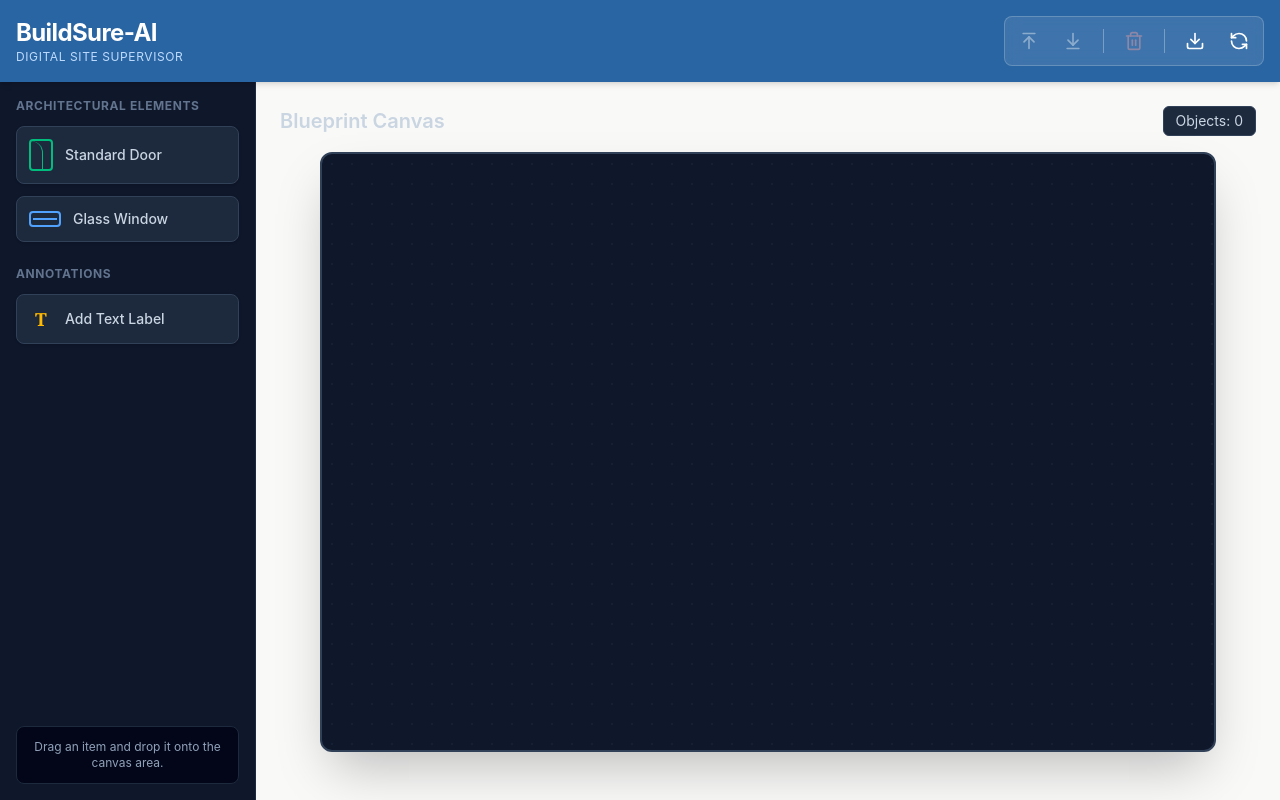
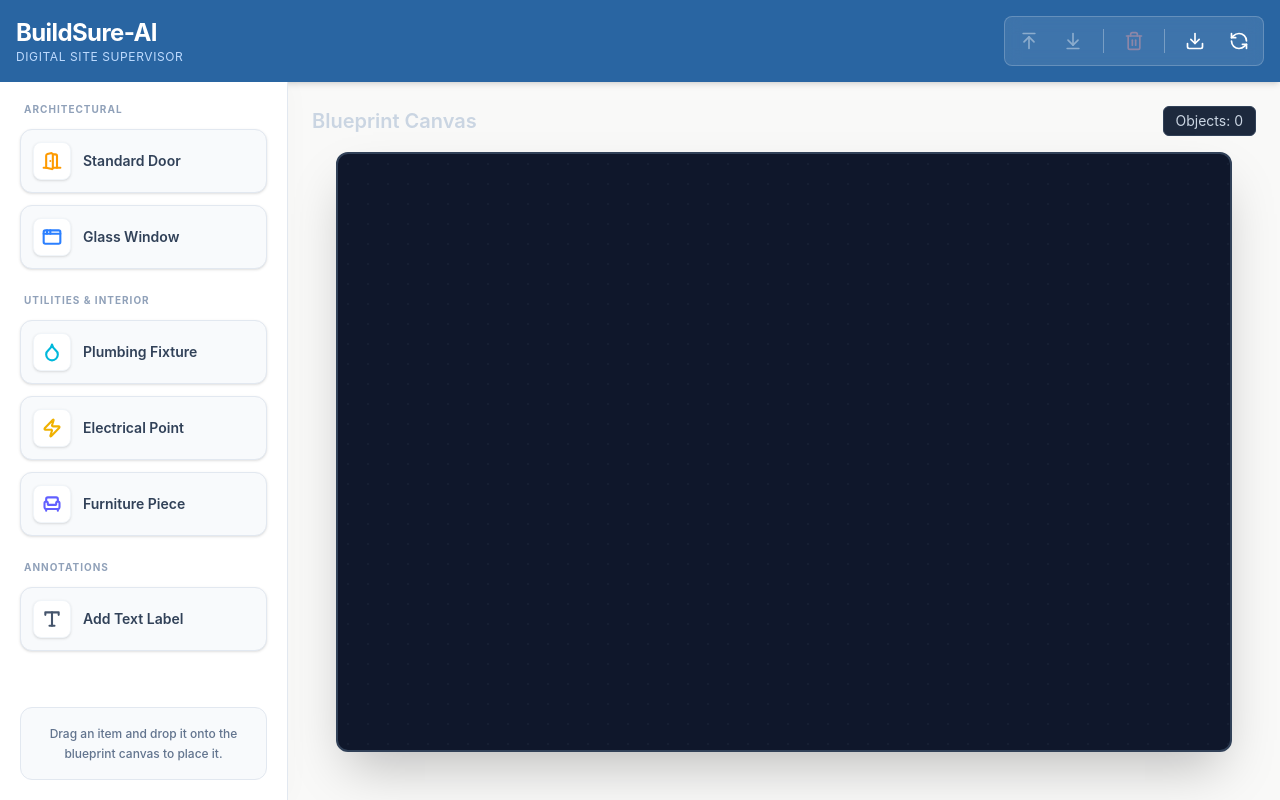
Before and after one commit to shxrox/BuildSure-AI, a React (Vite) app in the folder frontend/: page / in a window 1280 px wide. Built offline with nearby package versions, Linux system fonts and the light colour scheme.

Commit message:
feat: rebuild sidebar with light theme, lucide icons, and new utility items

```diff
--- a/frontend/src/components/Sidebar.tsx
+++ b/frontend/src/components/Sidebar.tsx
@@ -1,69 +1,55 @@
+import { DoorOpen, AppWindow, Droplet, Zap, Armchair, Type } from 'lucide-react';
+
 export default function Sidebar() {
-  // This function packages the "type" of item being dragged
-  // so the Canvas knows exactly what to render when it's dropped.
   const handleDragStart = (e: React.DragEvent<HTMLDivElement>, itemType: string) => {
     e.dataTransfer.setData('application/buildsure-item', itemType);
     e.dataTransfer.effectAllowed = 'copy';
   };
 
+  // Helper component to keep our code clean and reusable
+  const DraggableItem = ({ type, icon: Icon, label, color }: { type: string, icon: any, label: string, color: string }) => (
+    <div
+      draggable
+      onDragStart={(e) => handleDragStart(e, type)}
+      className="bg-slate-50 border border-slate-200 p-3 rounded-xl cursor-grab hover:bg-blue-50 hover:border-blue-200 hover:shadow-md transition-all flex items-center gap-3 active:cursor-grabbing shadow-sm"
+    >
+      <div className={`p-2 rounded-lg ${color} bg-white border border-slate-100 shadow-sm`}>
+        <Icon size={20} strokeWidth={2.5} />
+      </div>
+      <span className="text-sm font-semibold text-slate-700">{label}</span>
+    </div>
+  );
+
   return (
-    <aside className="w-64 bg-slate-900 border-r border-slate-800 p-4 flex flex-col gap-6 overflow-y-auto">
+    <aside className="w-72 bg-white border-r border-slate-200 p-5 flex flex-col gap-6 overflow-y-auto z-10 shadow-[4px_0_24px_rgba(0,0,0,0.02)]">
+
       <div>
-        <h2 className="text-xs font-bold text-slate-500 uppercase tracking-wider mb-3">Architectural Elements</h2>
+        <h2 className="text-[10px] font-bold text-slate-400 uppercase tracking-widest mb-3 px-1">Architectural</h2>
         <div className="flex flex-col gap-3">
-
-          {/* Draggable Door */}
-          <div
-            draggable
-            onDragStart={(e) => handleDragStart(e, 'door')}
-            className="bg-slate-800 border border-slate-700 p-3 rounded-lg cursor-grab hover:bg-slate-700 transition-colors flex items-center gap-3 active:cursor-grabbing shadow-sm"
-          >
-            {/* Visual Icon for Door */}
-            <div className="w-6 h-8 border-2 border-emerald-500 rounded-sm flex items-center justify-start">
-              <div className="w-3 h-full border-r border-emerald-500 rounded-tr-full"></div>
-            </div>
-            <span className="text-sm font-medium text-slate-300">Standard Door</span>
-          </div>
-
-          {/* Draggable Window */}
-          <div
-            draggable
-            onDragStart={(e) => handleDragStart(e, 'window')}
-            className="bg-slate-800 border border-slate-700 p-3 rounded-lg cursor-grab hover:bg-slate-700 transition-colors flex items-center gap-3 active:cursor-grabbing shadow-sm"
-          >
-            {/* Visual Icon for Window */}
-            <div className="w-8 h-4 border-2 border-blue-400 rounded-sm flex flex-col justify-center gap-[2px] p-[2px]">
-              <div className="w-full h-[2px] bg-blue-400"></div>
-            </div>
-            <span className="text-sm font-medium text-slate-300">Glass Window</span>
-          </div>
-
+          <DraggableItem type="door" icon={DoorOpen} label="Standard Door" color="text-amber-500" />
+          <DraggableItem type="window" icon={AppWindow} label="Glass Window" color="text-blue-500" />
         </div>
       </div>
 
       <div>
-        <h2 className="text-xs font-bold text-slate-500 uppercase tracking-wider mb-3">Annotations</h2>
+        <h2 className="text-[10px] font-bold text-slate-400 uppercase tracking-widest mb-3 px-1">Utilities & Interior</h2>
         <div className="flex flex-col gap-3">
-
-          {/* Draggable Text */}
-          <div
-            draggable
-            onDragStart={(e) => handleDragStart(e, 'text')}
-            className="bg-slate-800 border border-slate-700 p-3 rounded-lg cursor-grab hover:bg-slate-700 transition-colors flex items-center gap-3 active:cursor-grabbing shadow-sm"
-          >
-            {/* Visual Icon for Text */}
-            <div className="w-6 h-6 flex items-center justify-center font-serif text-lg font-bold text-amber-400">
-              T
-            </div>
-            <span className="text-sm font-medium text-slate-300">Add Text Label</span>
-          </div>
-
+          <DraggableItem type="plumbing" icon={Droplet} label="Plumbing Fixture" color="text-cyan-500" />
+          <DraggableItem type="electrical" icon={Zap} label="Electrical Point" color="text-yellow-500" />
+          <DraggableItem type="furniture" icon={Armchair} label="Furniture Piece" color="text-indigo-500" />
         </div>
       </div>
 
-      <div className="mt-auto bg-slate-950 rounded-lg p-3 border border-slate-800">
-        <p className="text-xs text-slate-400 text-center">
-          Drag an item and drop it onto the canvas area.
+      <div>
+        <h2 className="text-[10px] font-bold text-slate-400 uppercase tracking-widest mb-3 px-1">Annotations</h2>
+        <div className="flex flex-col gap-3">
+          <DraggableItem type="text" icon={Type} label="Add Text Label" color="text-slate-600" />
+        </div>
+      </div>
+
+      <div className="mt-auto bg-slate-50 rounded-xl p-4 border border-slate-200">
+        <p className="text-xs text-slate-500 text-center font-medium leading-relaxed">
+          Drag an item and drop it onto the blueprint canvas to place it.
         </p>
       </div>
     </aside>
```
